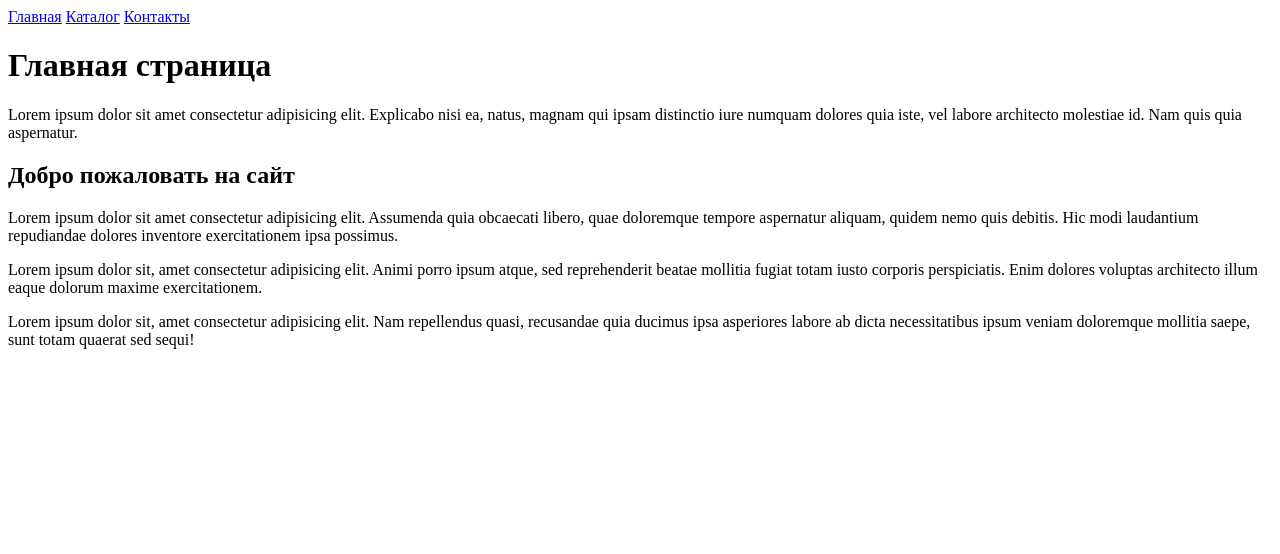
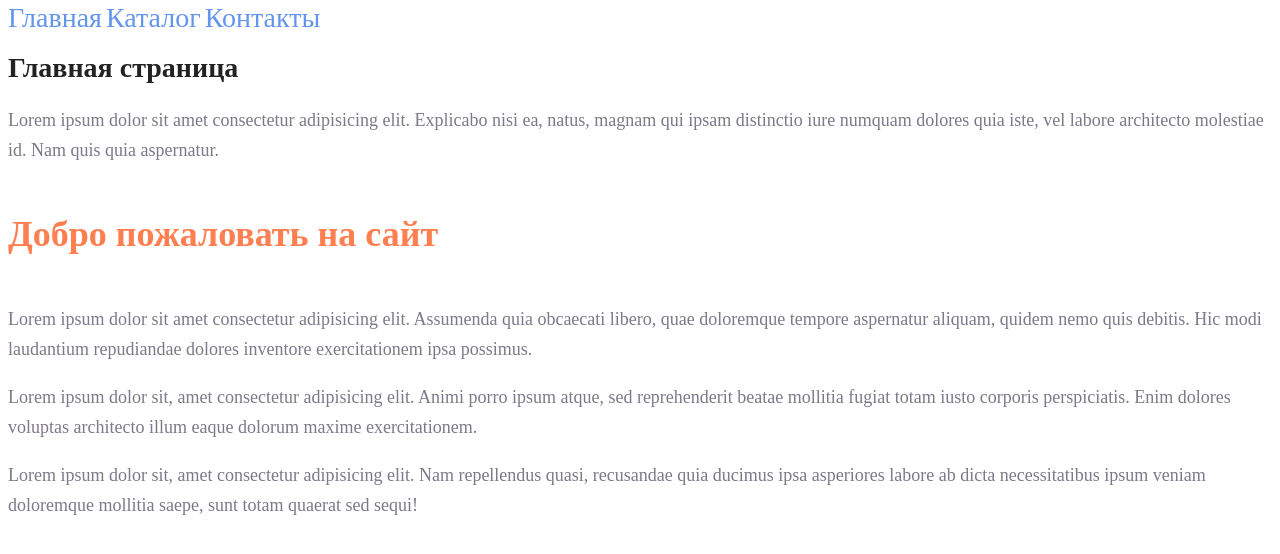
Before and after one commit to petrovich601/HTML3294, a plain HTML site: page dz1/index.html in a window 1280 px wide. Drawn offline with Linux system fonts and the light colour scheme.

Commit message:
Add files via upload

```diff
--- a/dz1/index.html
+++ b/dz1/index.html
@@ -5,23 +5,28 @@
     <meta charset="UTF-8">
     <meta name="viewport" content="width=device-width, initial-scale=1.0">
     <title>Главная</title>
+    <link rel="stylesheet" href="style.css">
 </head>
 
 <body>
-    <a href="index.html">Главная</a>
-    <a href="catalog/catalog.html">Каталог</a>
-    <a href="contacts.html">Контакты</a>
-    <h1>Главная страница</h1>
-    <p>Lorem ipsum dolor sit amet consectetur adipisicing elit. Explicabo nisi ea, natus, magnam qui ipsam distinctio
+    <a class="nav_link" href="index.html">Главная</a>
+    <a class="nav_link" href="catalog/catalog.html">Каталог</a>
+    <a class="nav_link" href="contacts.html">Контакты</a>
+    <h1 class="title">Главная страница</h1>
+    <p class="text">Lorem ipsum dolor sit amet consectetur adipisicing elit. Explicabo nisi ea, natus, magnam qui ipsam
+        distinctio
         iure numquam dolores quia iste, vel labore architecto molestiae id. Nam quis quia aspernatur.</p>
-    <h2>Добро пожаловать на сайт</h2>
-    <p>Lorem ipsum dolor sit amet consectetur adipisicing elit. Assumenda quia obcaecati libero, quae doloremque tempore
+    <h2 class="subtitle">Добро пожаловать на сайт</h2>
+    <p class="text">Lorem ipsum dolor sit amet consectetur adipisicing elit. Assumenda quia obcaecati libero, quae
+        doloremque tempore
         aspernatur aliquam, quidem nemo quis debitis. Hic modi laudantium repudiandae dolores inventore exercitationem
         ipsa possimus.</p>
-    <p>Lorem ipsum dolor sit, amet consectetur adipisicing elit. Animi porro ipsum atque, sed reprehenderit beatae
+    <p class="text">Lorem ipsum dolor sit, amet consectetur adipisicing elit. Animi porro ipsum atque, sed reprehenderit
+        beatae
         mollitia fugiat totam iusto corporis perspiciatis. Enim dolores voluptas architecto illum eaque dolorum maxime
         exercitationem.</p>
-    <p>Lorem ipsum dolor sit, amet consectetur adipisicing elit. Nam repellendus quasi, recusandae quia ducimus ipsa
+    <p class="text">Lorem ipsum dolor sit, amet consectetur adipisicing elit. Nam repellendus quasi, recusandae quia
+        ducimus ipsa
         asperiores labore ab dicta necessitatibus ipsum veniam doloremque mollitia saepe, sunt totam quaerat sed sequi!
     </p>
 </body>
--- /dev/null
+++ b/dz1/style.css
@@ -0,0 +1,32 @@
+a{
+    text-decoration: none;
+}
+
+.nav_link{
+    color: cornflowerblue;
+    font-size: 28px;
+    line-height: 20px;
+}
+
+.title{
+    color:#222222;
+    font-size: 28px;
+    line-height: 36px;
+    font-weight: bold;
+}
+
+.subtitle{
+    color: coral;
+    font-style: normal;
+    font-weight: 700;
+    font-size: 36px;
+    line-height: 80px;
+}
+
+.text{
+    font-style: normal;
+    font-weight: 300;
+    font-size: 18px;
+    line-height: 30px;
+    color: #7D7989;
+}
```
Also changed, not shown: dz1/catalog/catalog.html (+13 -11 lines), dz1/contacts.html (+5 -4 lines).
